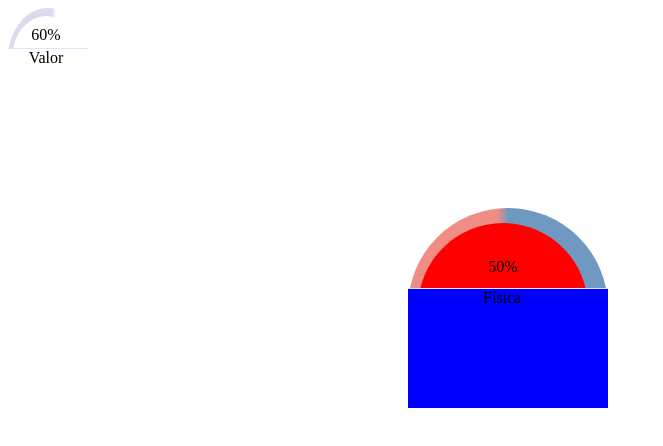
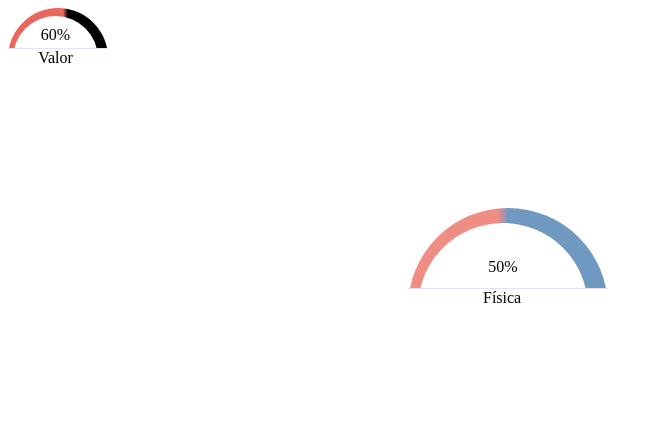
Before and after one commit to jahjs/gauge, a plain HTML site: page index.html in a window 1280 px wide. Shown: the whole page, without its empty margins (0-663 px from the left). Drawn offline with Linux system fonts and the light colour scheme.

Commit message:
definitivo1

```diff
--- a/css/mycss.css
+++ b/css/mycss.css
@@ -25,7 +25,7 @@
     left: 10px;
     width: 170px;
     height: 170px;
-    background-color: red;
+    background-color: white;
     border-radius: 50%;
     box-sizing: border-box;
     text-align: center;
@@ -51,7 +51,7 @@
     top: 80px;
     width: 200px;
     height: 120px;
-    background: blue;
+    background: white;
 
     box-sizing: border-box;
     padding: 0 75px;
--- a/js/myjs.js
+++ b/js/myjs.js
@@ -1,21 +1,21 @@
 function validaAA(valor, minValor, maxValor) {
-    return isNaN(valor) || valor < minValor || valor > maxValor ? false : valor;
+    if (isNaN(valor) || valor < minValor) return minValor;
+    if (valor > maxValor) return maxValor;
+    return valor;
 }
 
 
 function validaColor(color) {
-    if (color == "") return false;
-    else return color;
-    /* var $div = $("<div>");
-     $div.css("border", "1px solid " + color);
-     return ($div.css("border-color") != "")*/
+    let div0 = document.createElement("div");
+    div0.style.background = color;
+    return div0.style.background;
 }
 
 
 class Gauge {
     constructor(ancho, alto, texto, color1, color2) {
-        this.ancho = validaAA(ancho, 50, 2000) || 200;
-        this.alto = validaAA(alto, 50, 2000) || 200;
+        this.ancho = validaAA(ancho, 50, 2000);
+        this.alto = validaAA(alto, 50, 2000);
         this.texto = texto || "Parámetro";
         this.color1 = validaColor(color1) || "rgba(30% , 50%, 70%, .5)";
         this.color2 = validaColor(color2) || "rgba(90%, 25%, 20%, .8)";
@@ -27,21 +27,21 @@ class Gauge {
         this.divExterno.appendChild(this.divBase);
         // estilos div Externo
         this.divExterno.style.position = "absolute";
-        this.divExterno.style.width = ancho + "px";
-        this.divExterno.style.height = alto + "px";
+        this.divExterno.style.width = this.ancho + "px";
+        this.divExterno.style.height = this.alto + "px";
         this.divExterno.style.background = "linear-gradient(to left, " + this.color1 + " 50%, " + this.color2 + " 55% )";
         this.divExterno.style.borderRadius = "50%";
         // estilos div Interno
         this.divInterno.innerHTML = "50%";
         this.divInterno.style.position = "absolute";
-        this.divInterno.style.top = (alto * .075) + "px";
-        this.divInterno.style.left = (ancho * .05) + "px";
-        this.divInterno.style.width = (ancho * .85) + "px";
-        this.divInterno.style.height = (alto * .85) + "px";
+        this.divInterno.style.top = (this.alto * .075) + "px";
+        this.divInterno.style.left = (this.ancho * .05) + "px";
+        this.divInterno.style.width = (this.ancho * .85) + "px";
+        this.divInterno.style.height = (this.alto * .85) + "px";
         this.divInterno.style.borderRadius = "50%";
         this.divInterno.style.boxSizing = "border-box";
         this.divInterno.style.textAlign = "center";
-        this.divInterno.style.paddingTop = (alto * .1) + "px";//"35px";
+        this.divInterno.style.paddingTop = (this.alto * .1) + "px";//"35px";
         //------- Control de la transparencia del background del body
         let bk = getComputedStyle(document.body, null).backgroundColor;
         if (bk == "" || bk == "rgba(0, 0, 0, 0)" || bk == "transparent") bk = "white";
@@ -49,9 +49,9 @@ class Gauge {
         // estilos div Base
         this.divBase.innerHTML = this.texto;
         this.divBase.style.position = "absolute";
-        this.divBase.style.top = (alto * .4) + "px";
-        this.divBase.style.width = ancho + "px";
-        this.divBase.style.height = (alto * .6) + "px";
+        this.divBase.style.top = (this.alto * .4) + "px";
+        this.divBase.style.width = this.ancho + "px";
+        this.divBase.style.height = (this.alto * .6) + "px";
         this.divBase.style.background = bk;
         this.divBase.style.boxSizing = "border-box";
         this.divBase.style.textAlign = "center";
@@ -89,7 +89,7 @@ class Gauge {
 
 function inicializar() {
     let myDiv = document.getElementById("prueba");
-    let g1 = new Gauge(80, 100, "Valor", "transparent", "rgba(30%, 25%, 70%, .2)");
+    let g1 = new Gauge(100, 100, "Valor", "black", "33");//"rgba(30%, 25%, 70%, .2)");
     g1.ponGaugeIn(myDiv);
 
 
```
